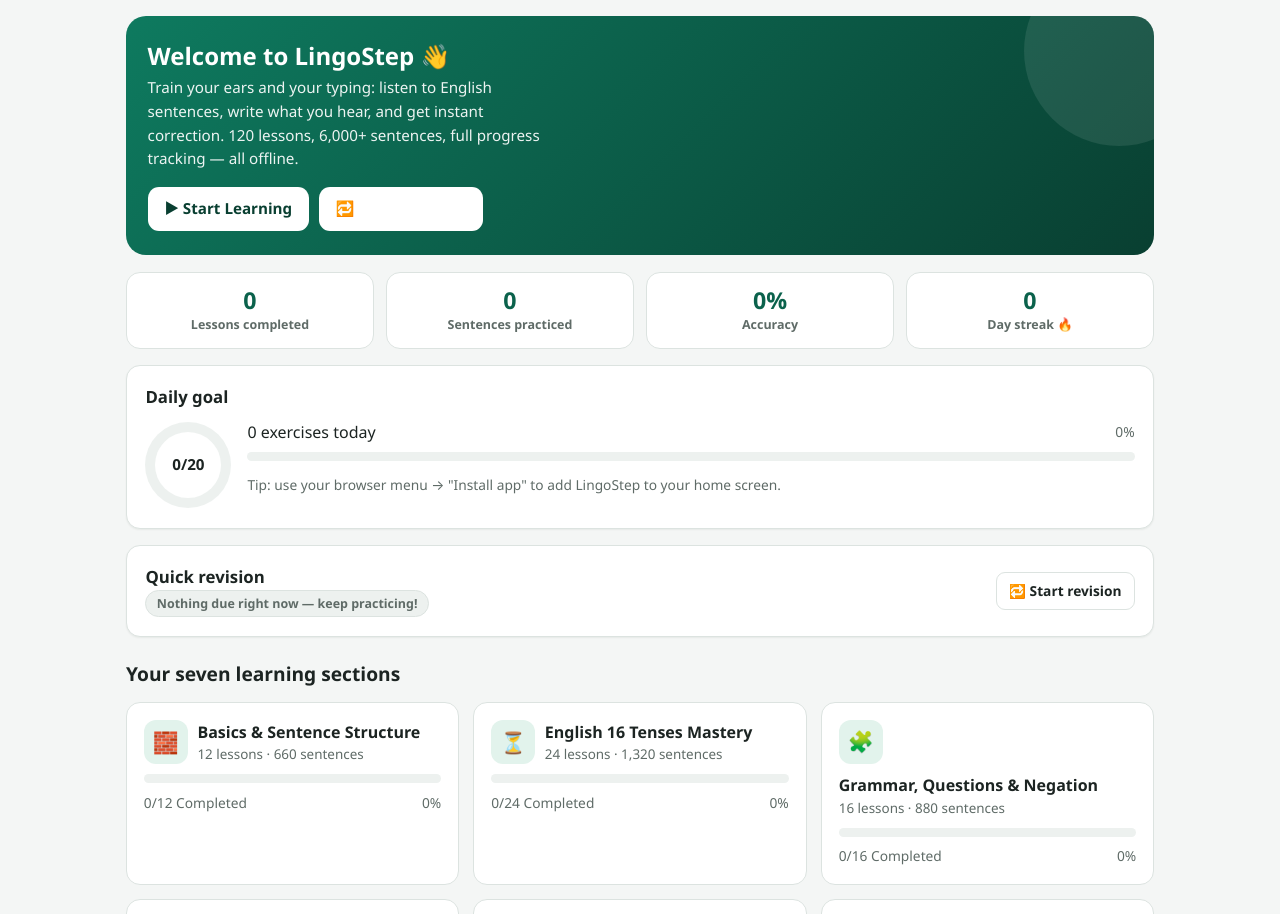
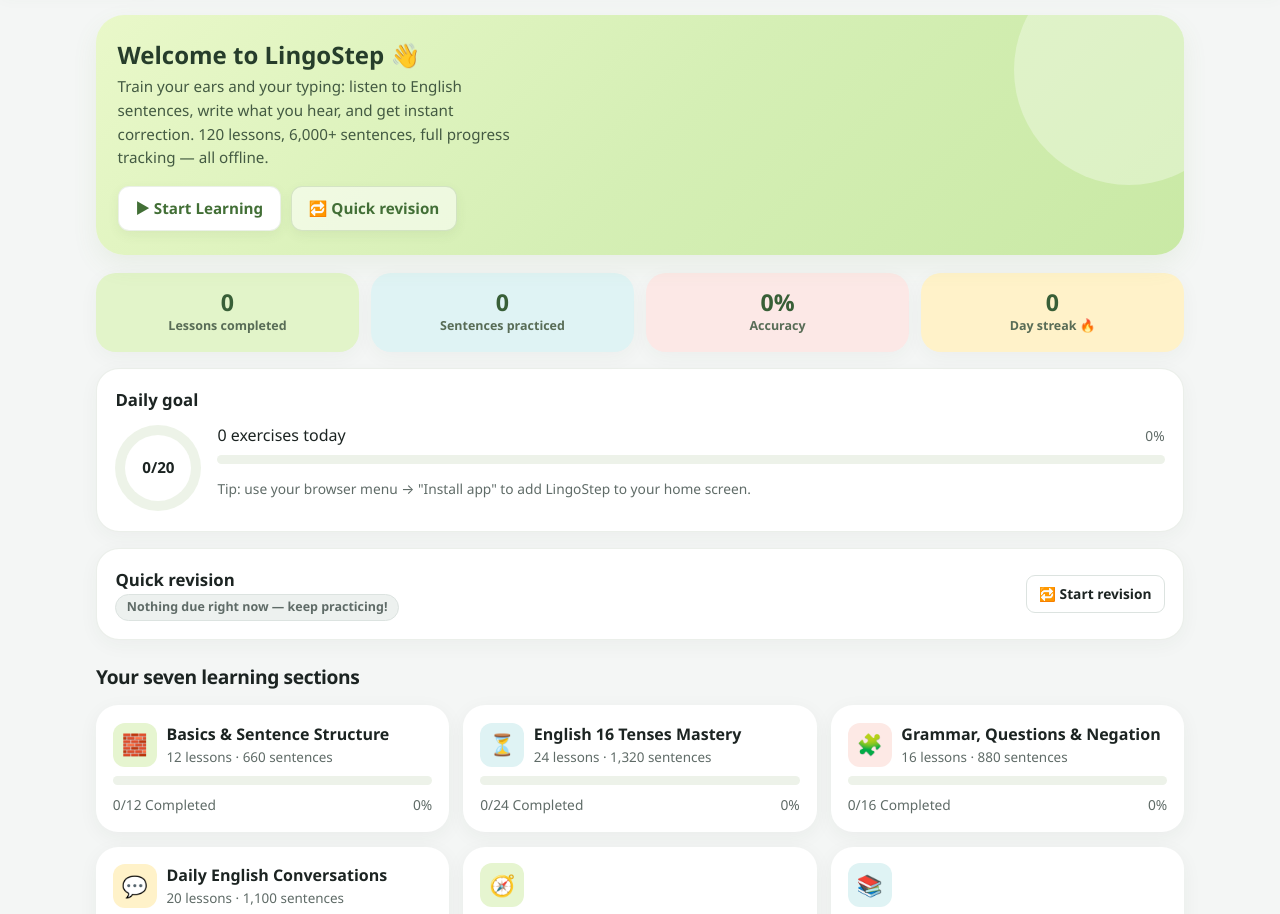
Before and after one commit to anamiir2-collab/LingoStep, a website with bundled scripts: page index.html in a window 1280 px wide. Shown: the part 61-975 px from the top of the page. Built offline with nearby package versions, Linux system fonts and the light colour scheme.

Commit message:
Refresh LingoStep with soft pastel learning UI

```diff
--- a/css/style.css
+++ b/css/style.css
@@ -636,3 +636,110 @@
 
 .breadcrumb { font-size: .86rem; color: var(--muted); margin-bottom: .6rem; }
 .breadcrumb a { color: var(--primary-strong); text-decoration: none; }
+
+
+/* ---------- Soft pastel learning dashboard inspired by the reference ---------- */
+:root {
+  --radius: 22px;
+}
+body {
+  background: var(--bg);
+}
+.app-header {
+  border-bottom: 0;
+  box-shadow: 0 2px 18px rgba(73, 100, 66, .04);
+}
+.brand-badge {
+  border-radius: 13px;
+  box-shadow: 0 5px 14px rgba(112, 171, 86, .2);
+}
+.icon-btn {
+  border-radius: 50%;
+}
+.app-main {
+  max-width: 1120px;
+}
+.hero {
+  background: linear-gradient(135deg, #e9f8c9 0%, #d5efb5 52%, #c9e9a5 100%);
+  color: #263d2b;
+  border-radius: 28px;
+  box-shadow: 0 10px 26px rgba(113, 154, 76, .09);
+}
+.hero::after {
+  background: rgba(255,255,255,.32);
+  width: 230px;
+  height: 230px;
+}
+.hero p { color: #435a42; opacity: 1; }
+.hero .btn {
+  background: #fff;
+  color: #426f36;
+  border: 1px solid rgba(83, 130, 62, .12);
+  box-shadow: 0 4px 12px rgba(69, 105, 52, .07);
+}
+.hero .btn:hover { background: #f7ffef; }
+.hero .btn-ghost {
+  color: #426f36 !important;
+  border-color: rgba(83, 130, 62, .18) !important;
+  background: rgba(255,255,255,.55);
+}
+.card, .stat-card, .section-card, .lesson-item, .sentence-card {
+  border-color: rgba(93, 124, 83, .12);
+  box-shadow: 0 5px 20px rgba(47, 68, 43, .045);
+}
+.card { border-radius: 23px; }
+.stat-card {
+  border: 0;
+  border-radius: 20px;
+  padding: 1rem .8rem;
+}
+.stat-card:nth-child(1) { background: #e2f4c9; }
+.stat-card:nth-child(2) { background: #dff3f4; }
+.stat-card:nth-child(3) { background: #fce8e6; }
+.stat-card:nth-child(4) { background: #fff2c9; }
+.stat-card .stat-value { color: #385f37; }
+.stat-card .stat-label { color: #586c56; }
+.goal-ring { background: conic-gradient(#8bc66b calc(var(--pct) * 1%), #edf3e8 0); }
+.progress { background: #edf2e9; }
+.progress > span { background: linear-gradient(90deg, #8bc66b, #b6d96d); }
+.section-card {
+  border: 0;
+  border-radius: 22px;
+  background: var(--surface);
+  box-shadow: 0 5px 20px rgba(47, 68, 43, .05);
+}
+.section-card:hover {
+  border-color: transparent;
+  box-shadow: 0 10px 26px rgba(75, 116, 61, .12);
+}
+.section-card:nth-child(4n+1) .section-icon { background: #e6f5d0; }
+.section-card:nth-child(4n+2) .section-icon { background: #dff3f4; }
+.section-card:nth-child(4n+3) .section-icon { background: #fde9e5; }
+.section-card:nth-child(4n) .section-icon { background: #fff2c9; }
+.lesson-item, .sentence-card { border-radius: 19px; }
+.lesson-num { border-radius: 13px; }
+.section-head h2 { letter-spacing: -.02em; }
+[data-theme="dark"] .hero {
+  background: linear-gradient(135deg, #1d3b2d 0%, #173326 100%);
+  color: #edf7e7;
+}
+[data-theme="dark"] .hero p { color: #c5d9c1; }
+[data-theme="dark"] .hero .btn {
+  background: #243f31;
+  color: #e5f5dc;
+  border-color: #365743;
+}
+[data-theme="dark"] .hero .btn-ghost {
+  background: rgba(36,63,49,.7);
+  color: #e5f5dc !important;
+  border-color: #365743 !important;
+}
+[data-theme="dark"] .stat-card:nth-child(1),
+[data-theme="dark"] .stat-card:nth-child(2),
+[data-theme="dark"] .stat-card:nth-child(3),
+[data-theme="dark"] .stat-card:nth-child(4) {
+  background: var(--surface);
+  border: 1px solid var(--border);
+}
+[data-theme="dark"] .stat-card .stat-value { color: var(--primary-strong); }
+[data-theme="dark"] .stat-card .stat-label { color: var(--muted); }
```
